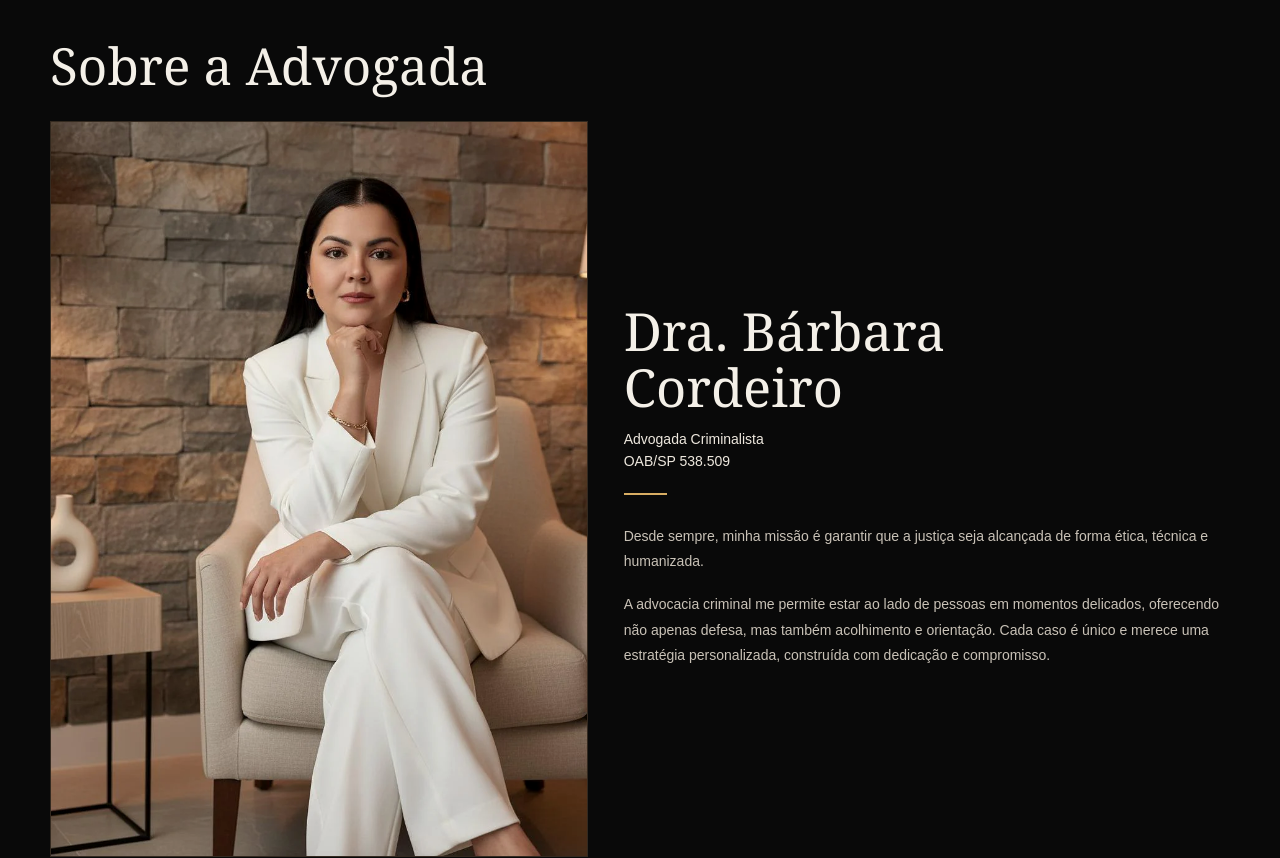
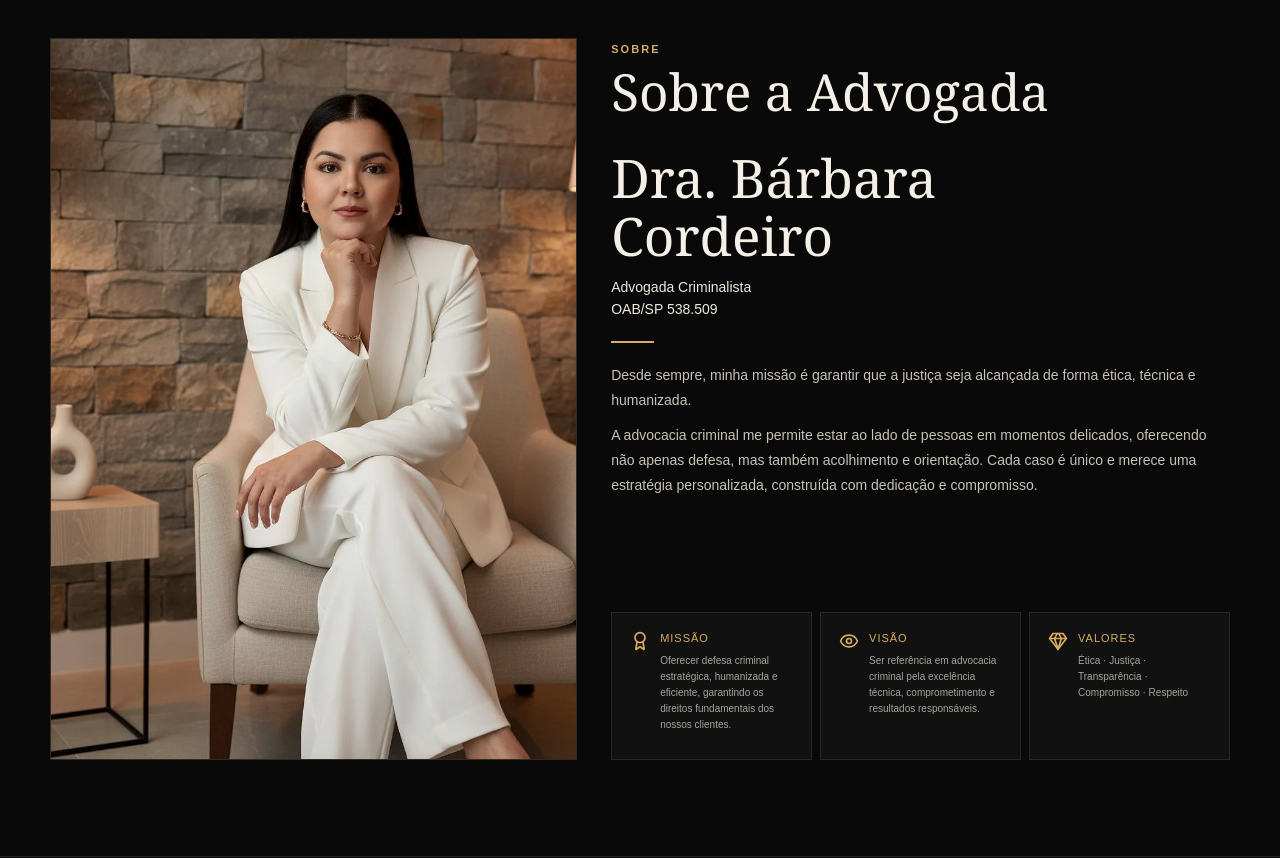
Before and after one commit to leoelevamktt/barbara, a Next.js app: page / in a window 1280 px wide. Shown: the part 860-1718 px from the top of the page. Built offline with nearby package versions, Linux system fonts and the light colour scheme.

Commit message:
feat: professionalize admin and match about reference

```diff
--- a/src/app/globals.css
+++ b/src/app/globals.css
@@ -355,29 +355,29 @@ p { color: var(--muted); }
 
 /* Reference-aligned About section */
 .about-reference { background: #090909; }
-.about-reference-heading { margin-bottom: 28px; }
-.about-reference-heading h2 { font-size: clamp(36px, 4vw, 54px); }
-.about-breadcrumb { display: block; color: var(--gold); text-transform: uppercase; letter-spacing: .12em; font-size: 10px; margin-bottom: 6px; }
-.about-reference-main { display: grid; grid-template-columns: .94fr 1.06fr; gap: 36px; align-items: stretch; }
-.about-reference-photo { min-height: 450px; overflow: hidden; border: 1px solid #33291f; background: #111; }
-.about-reference-photo img { width: 100%; height: 100%; min-height: 450px; object-fit: cover; object-position: center 18%; display: block; filter: saturate(.92) contrast(1.02); }
-.about-reference-copy { padding: 10px 8px 8px 0; display: flex; flex-direction: column; justify-content: center; }
-.about-reference-copy h3 { font-size: clamp(38px, 4.1vw, 58px); }
+.about-page-breadcrumb { color: var(--gold); font-size: 10px; text-transform: uppercase; letter-spacing: .11em; margin-bottom: 16px; }
+.about-reference-layout { display: grid; grid-template-columns: .92fr 1.08fr; gap: 34px; align-items: stretch; }
+.about-reference-photo { overflow: hidden; border: 1px solid #33291f; background: #111; min-height: 560px; }
+.about-reference-photo img { width: 100%; height: 100%; min-height: 560px; object-fit: cover; object-position: center 18%; display: block; filter: saturate(.92) contrast(1.02); }
+.about-reference-right { display: flex; flex-direction: column; min-width: 0; }
+.about-reference-copy { padding: 2px 4px 0 0; }
+.about-reference-copy > .eyebrow { display: block; margin-bottom: 6px; }
+.about-reference-copy h2 { font-size: clamp(36px, 4vw, 54px); margin-bottom: 30px; }
+.about-reference-profile h3 { font-size: clamp(38px, 4.15vw, 58px); }
 .about-reference-role { color: #eee8de; font-size: 14px; line-height: 1.55; margin: 13px 0 0; }
-.about-reference-copy > p:not(.about-reference-role) { margin: 9px 0; color: #c9c2b7; font-size: 14px; line-height: 1.82; max-width: 620px; }
-.about-reference-copy .text-link { margin-top: 13px; }
-.about-reference-cards { display: grid; grid-template-columns: repeat(3, 1fr); gap: 8px; margin-top: 18px; }
-.about-reference-cards article { min-height: 150px; padding: 20px; background: #111; border: 1px solid #2b2823; display: grid; grid-template-columns: auto 1fr; gap: 12px; align-items: start; }
-.about-reference-cards svg { color: var(--gold); width: 21px; height: 21px; }
+.about-reference-profile > p:not(.about-reference-role) { margin: 9px 0; color: #c9c2b7; font-size: 14px; line-height: 1.82; max-width: 620px; }
+.about-reference-cards { display: grid; grid-template-columns: repeat(3, minmax(0, 1fr)); gap: 8px; margin-top: auto; padding-top: 22px; }
+.about-reference-cards article { min-height: 148px; padding: 18px; background: #111; border: 1px solid #2b2823; display: grid; grid-template-columns: auto 1fr; gap: 10px; align-items: start; }
+.about-reference-cards svg { color: var(--gold); width: 20px; height: 20px; }
 .about-reference-cards h4 { font-family: Arial, sans-serif; color: var(--gold); font-size: 11px; text-transform: uppercase; letter-spacing: .09em; margin: 2px 0 8px; }
-.about-reference-cards p { margin: 0; font-size: 11px; line-height: 1.65; color: #aaa399; }
+.about-reference-cards p { margin: 0; font-size: 10px; line-height: 1.6; color: #aaa399; }
 
 @media (max-width: 820px) {
-  .about-reference-main { grid-template-columns: 1fr; gap: 24px; }
+  .about-reference-layout { grid-template-columns: 1fr; gap: 24px; }
   .about-reference-photo { min-height: 0; }
   .about-reference-photo img { min-height: 0; aspect-ratio: 4/5; object-position: center top; }
-  .about-reference-copy { padding: 0; }
-  .about-reference-cards { grid-template-columns: 1fr; }
+  .about-reference-copy h2 { margin-bottom: 24px; }
+  .about-reference-cards { grid-template-columns: 1fr; margin-top: 18px; padding-top: 0; }
   .about-reference-cards article { min-height: 0; }
 }
 
@@ -499,3 +499,18 @@ body:has(.admin-login-wrap) main { min-height: 100vh; }
   .post-publish-row { align-items: stretch; flex-direction: column; }
   .post-publish-row .btn { width: 100%; }
 }
+
+.admin-import-action { min-height: 46px; display: flex; align-items: center; gap: 9px; padding: 0 12px; border: 1px solid #2f2a24; background: #0b0b0b; color: #b1aaa0; cursor: pointer; font-size: 10px; }
+.admin-import-action:hover { border-color: #70593a; color: var(--gold-2); }
+.admin-import-action input { display: none; }
+.admin-blog-controls { margin: 0 0 12px; display: flex; align-items: center; justify-content: space-between; gap: 14px; }
+.admin-search-box { flex: 1; min-height: 42px; display: flex; align-items: center; gap: 9px; border: 1px solid #2f2a24; background: #0a0a0a; padding: 0 12px; }
+.admin-search-box svg { color: #746b60; flex: none; }
+.admin-search-box input { width: 100%; border: 0; outline: 0; background: transparent; color: #eee8de; font-size: 11px; }
+.admin-blog-controls > span { color: #756f66; font-size: 10px; white-space: nowrap; }
+.admin-empty-state { border: 1px dashed #322d27; background: #0c0c0c; color: #7c756c; padding: 28px 18px; text-align: center; font-size: 11px; }
+.admin-post-row > div:last-child button svg { display: block; }
+@media (max-width: 700px) {
+  .admin-blog-controls { align-items: stretch; flex-direction: column; }
+  .admin-blog-controls > span { padding-left: 2px; }
+}
--- a/src/components/AboutReference.tsx
+++ b/src/components/AboutReference.tsx
@@ -1,22 +1,16 @@
 import Image from "next/image";
-import Link from "next/link";
 import { Award, Eye, Gem } from "lucide-react";
 import type { SiteContent } from "@/lib/content";
 
-export default function AboutReference({ site, showJourneyLink = false, breadcrumb = false }: {
+export default function AboutReference({ site, breadcrumb = false }: {
   site: SiteContent;
-  showJourneyLink?: boolean;
   breadcrumb?: boolean;
 }) {
   return (
     <section className="section about-reference">
       <div className="shell">
-        <div className="about-reference-heading">
-          {breadcrumb && <span className="about-breadcrumb">Início / Sobre</span>}
-          <h2>Sobre a Advogada</h2>
-        </div>
-
-        <div className="about-reference-main">
+        {breadcrumb && <div className="about-page-breadcrumb">Início / Sobre</div>}
+        <div className="about-reference-layout">
           <div className="about-reference-photo">
             <Image
               src="/images/barbara-about.webp"
@@ -24,17 +18,21 @@ export default function AboutReference({ site, showJourneyLink = false, breadcru
               width={864}
               height={1184}
               priority={breadcrumb}
-              sizes="(max-width: 820px) 100vw, 46vw"
+              sizes="(max-width: 820px) 100vw, 47vw"
             />
           </div>
 
+          <div className="about-reference-right">
             <div className="about-reference-copy">
+              <span className="eyebrow">Sobre</span>
+              <h2>Sobre a Advogada</h2>
+
+              <div className="about-reference-profile">
                 <h3>Dra. Bárbara<br />Cordeiro</h3>
                 <p className="about-reference-role">{site.profile.title}<br />{site.profile.oab}</p>
                 <div className="gold-line" />
                 <p>{site.profile.aboutLead}</p>
                 <p>{site.profile.aboutText}</p>
-            {showJourneyLink && <Link className="text-link" href="/sobre">Conheça minha trajetória →</Link>}
               </div>
             </div>
 
@@ -44,6 +42,8 @@ export default function AboutReference({ site, showJourneyLink = false, breadcru
               <article><Gem /><div><h4>Valores</h4><p>{site.profile.values.join(" · ")}</p></div></article>
             </div>
           </div>
+        </div>
+      </div>
     </section>
   );
 }
```
Also changed, not shown: src/components/AdminDashboard.tsx (+82 -7 lines). Lines whose indentation alone changed are shown as unchanged.
